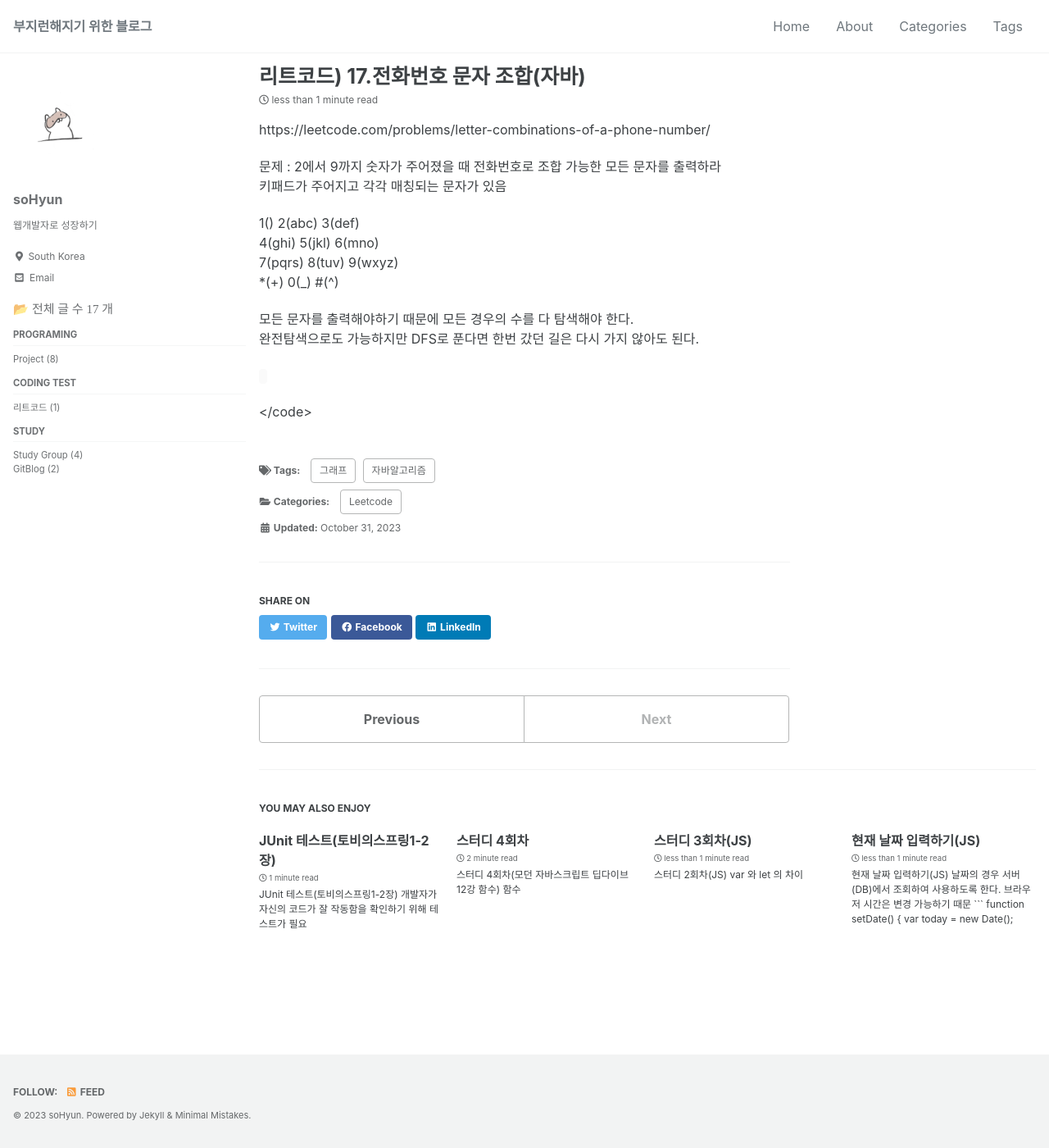
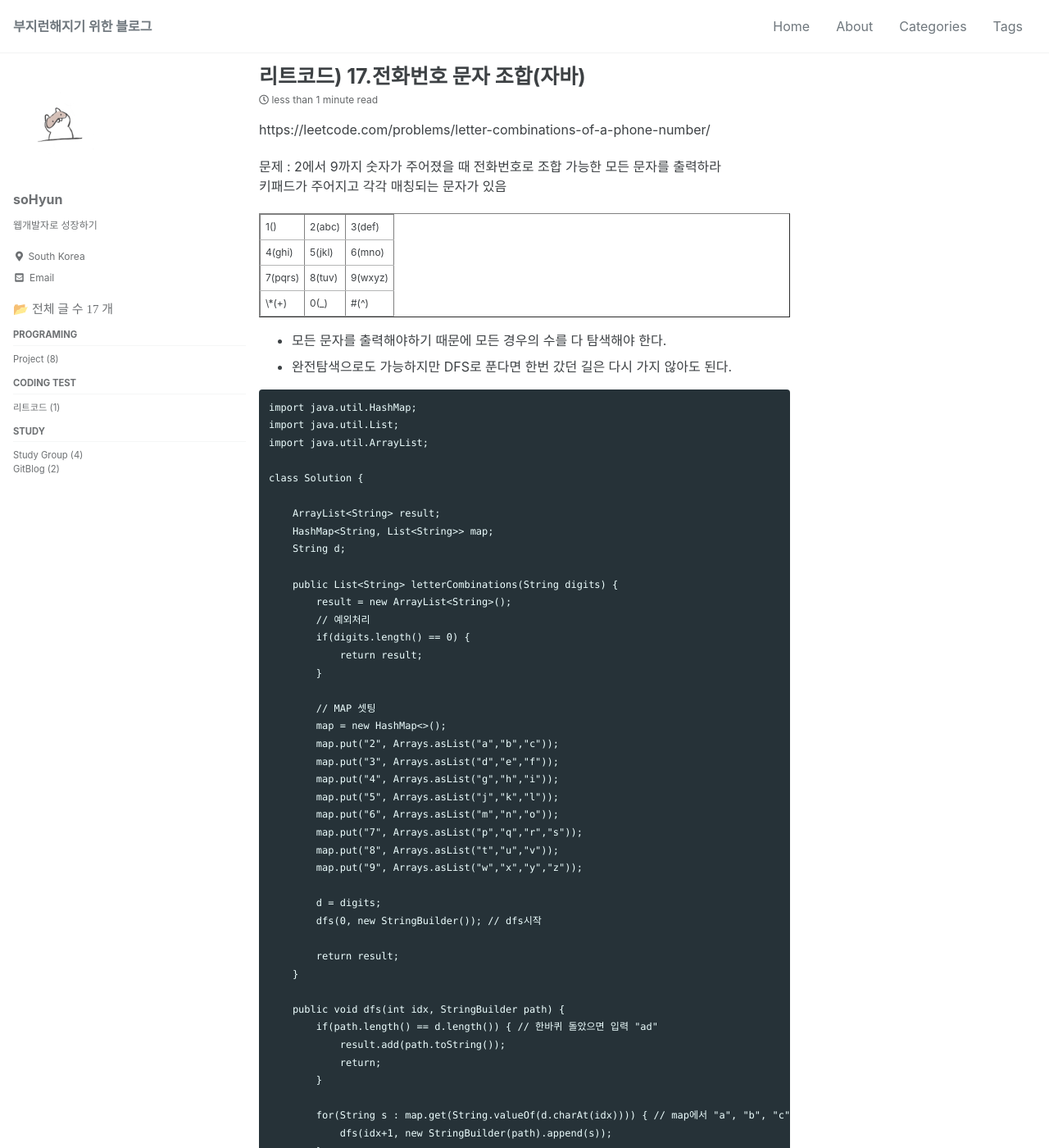
Before and after one commit to 301choso/301choso.github.io, a Jekyll site: the page built from _posts/2023-10-31-자바알고리즘 ) 전화번호 문자 조합.md, in a window 1280 px wide and 1400 px high. Shown: the whole window at 82% size. Built offline with Jekyll 4.4.1, drawn with Linux system fonts in a browser that asks for light colours; cached includes are drawn as plain includes; some of the changed text lies outside the part shown.

Commit message:
리트코드 메뉴 및 17번 문제수정

````diff
--- a/_posts/2023-10-31-자바알고리즘 ) 전화번호 문자 조합.md
+++ b/_posts/2023-10-31-자바알고리즘 ) 전화번호 문자 조합.md
@@ -9,16 +9,80 @@ https://leetcode.com/problems/letter-combinations-of-a-phone-number/
 
 문제 : 2에서 9까지 숫자가 주어졌을 때 전화번호로 조합 가능한 모든 문자를 출력하라
 키패드가 주어지고 각각 매칭되는 문자가 있음
+<table border="1">
+    <tr>
+	    <td>1()</td>
+	    <td>2(abc)</td>
+        <td>3(def)</td>
+	</tr>
+    <tr>
+	    <td>4(ghi)</td>
+	    <td>5(jkl)</td>
+        <td>6(mno)</td>
+	</tr>
+	<tr>
+	    <td>7(pqrs)</td>
+	    <td>8(tuv)</td>
+        <td>9(wxyz)</td>
+	</tr>
+    <tr>
+	    <td>\*(+)</td>
+	    <td>0(_)</td>
+        <td>#(^)</td>
+	</tr>
+ </table>
 
-1() 2(abc) 3(def)
-4(ghi) 5(jkl) 6(mno)
-7(pqrs) 8(tuv) 9(wxyz)
-\*(+) 0(_) #(^)
+ - 모든 문자를 출력해야하기 때문에 모든 경우의 수를 다 탐색해야 한다.
+ - 완전탐색으로도 가능하지만 DFS로 푼다면 한번 갔던 길은 다시 가지 않아도 된다.
 
-모든 문자를 출력해야하기 때문에 모든 경우의 수를 다 탐색해야 한다.
-완전탐색으로도 가능하지만 DFS로 푼다면 한번 갔던 길은 다시 가지 않아도 된다.
+```
+import java.util.HashMap;
+import java.util.List;
+import java.util.ArrayList;
 
+class Solution {
 
-<code>
+    ArrayList<String> result;
+    HashMap<String, List<String>> map;
+    String d;
 
-</code>
+    public List<String> letterCombinations(String digits) {
+        result = new ArrayList<String>();
+        // 예외처리
+        if(digits.length() == 0) {
+            return result;
+        }
+
+        // MAP 셋팅
+        map = new HashMap<>();
+        map.put("2", Arrays.asList("a","b","c"));
+        map.put("3", Arrays.asList("d","e","f"));
+        map.put("4", Arrays.asList("g","h","i"));
+        map.put("5", Arrays.asList("j","k","l"));
+        map.put("6", Arrays.asList("m","n","o"));
+        map.put("7", Arrays.asList("p","q","r","s"));
+        map.put("8", Arrays.asList("t","u","v"));
+        map.put("9", Arrays.asList("w","x","y","z"));
+
+        d = digits;
+        dfs(0, new StringBuilder()); // dfs시작
+
+        return result;
+    }
+
+    public void dfs(int idx, StringBuilder path) {
+        if(path.length() == d.length()) { // 한바퀴 돌았으면 입력 "ad"
+            result.add(path.toString());
+            return;
+        }
+
+        for(String s : map.get(String.valueOf(d.charAt(idx)))) { // map에서 "a", "b", "c"
+            dfs(idx+1, new StringBuilder(path).append(s));
+        }
+    }
+
+}
+```
+
+ - new StringBuilder()로 매번 새로운 인스턴스를 만들어 주는 이유는
+ 이것이 글자를 생성하고 저장하는 용도이기 때문이다. (매번 비워준다고 생각하면 됨)
````
Also changed, not shown: _pages/categories/Leetcode.md (added, +11 -0 lines).
